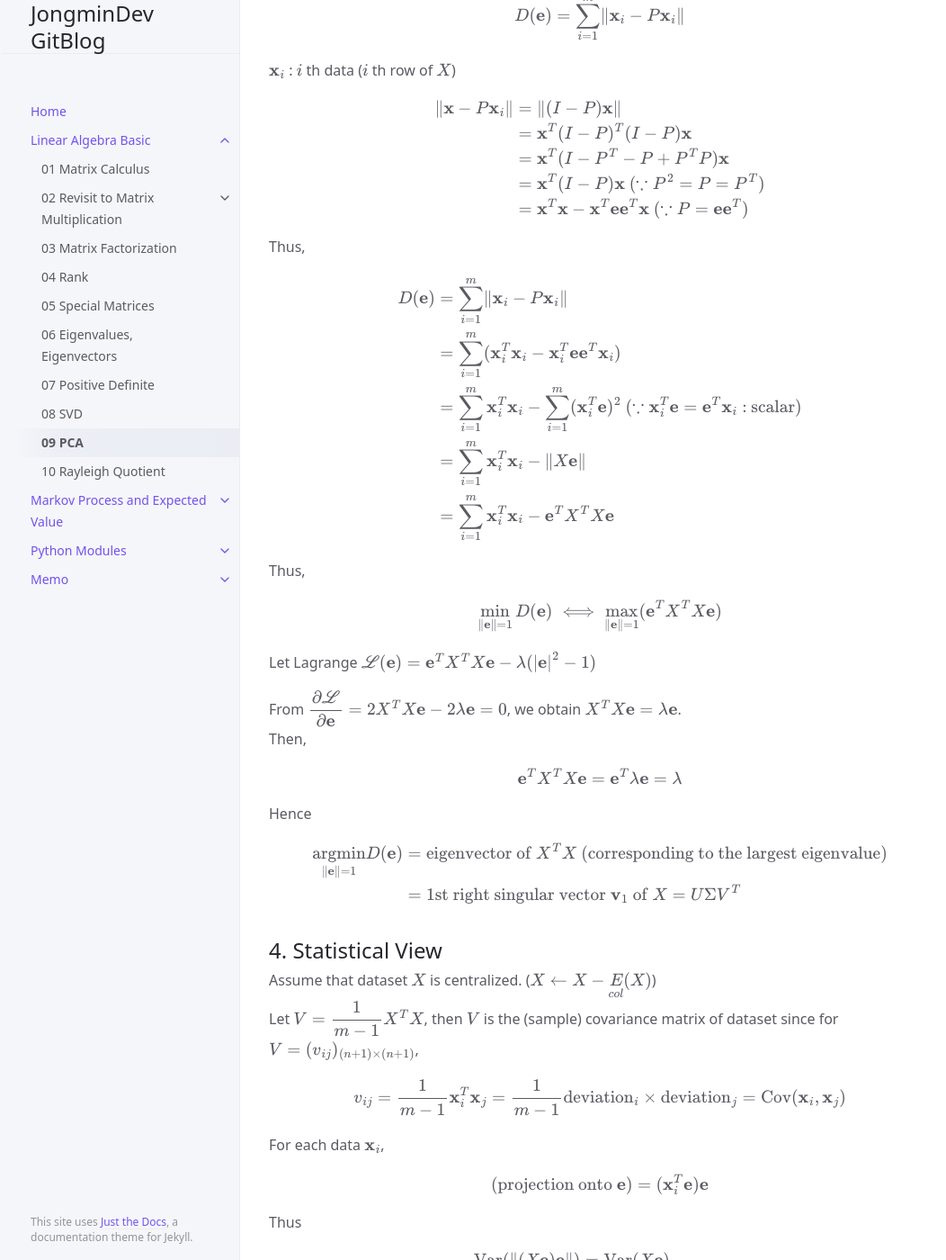
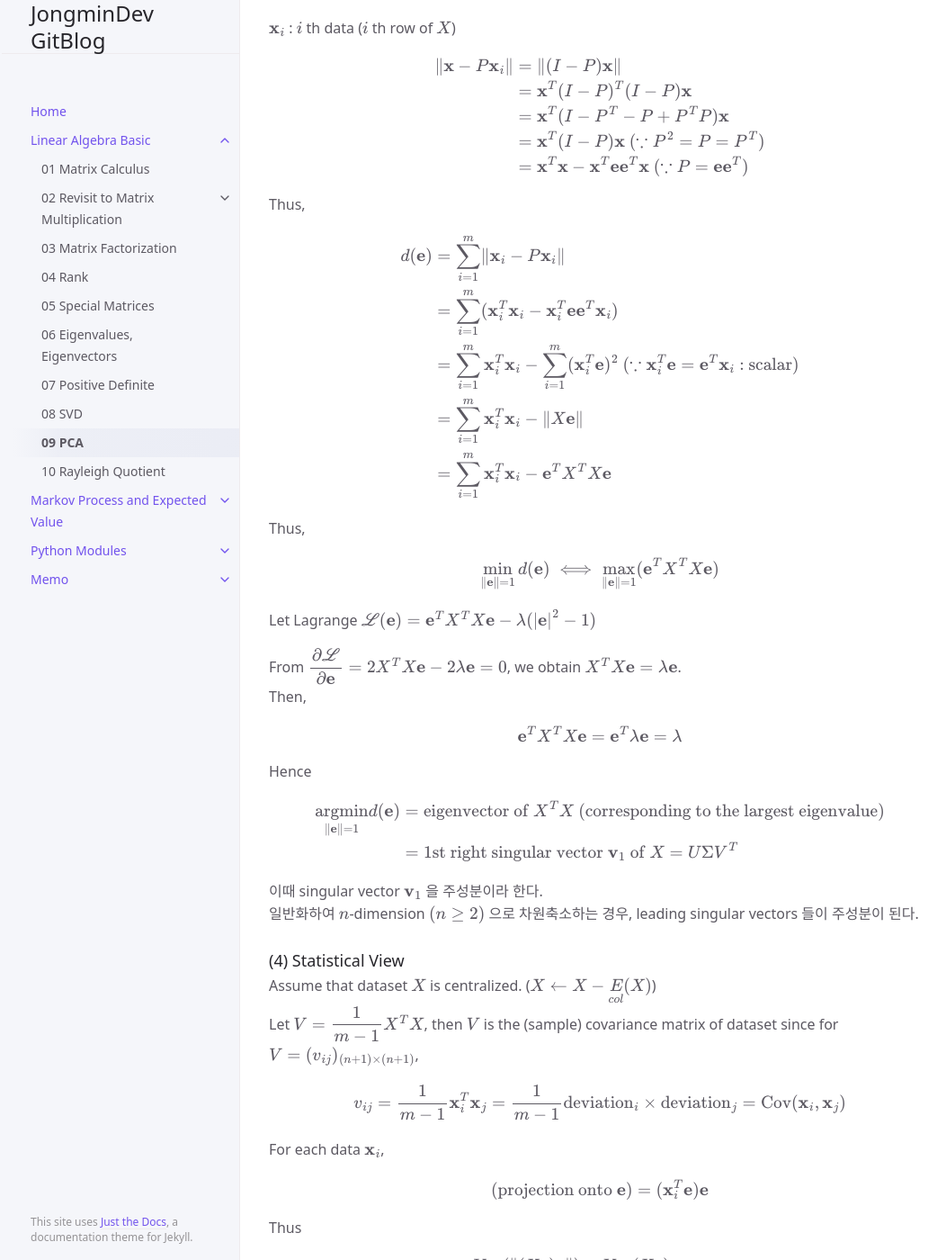
Before and after one commit to jongmindev/jongmindev.github.io, a Jekyll site: the page built from docs/LinearAlgebraBasic/09PCA.md, in a window 1280 px wide and 1400 px high, scrolled down 2290 px. Shown: the whole window at 90% size, without its empty margins (105-1157 px from the left). Built offline with Jekyll 4.4.1, drawn with Linux system fonts in a browser that asks for light colours; some of the changed text lies outside the part shown.

Commit message:
Small Change.
change notion
add comment

```diff
--- a/docs/LinearAlgebraBasic/09PCA.md
+++ b/docs/LinearAlgebraBasic/09PCA.md
@@ -88,7 +88,7 @@ Thus,
 
 $$
 \begin{align*}
-    D(\mathbf{e}) &= \sum_{i=1}^{m} \lVert \mathbf{x}_i-P\mathbf{x}_i \rVert \\ &=
+    d(\mathbf{e}) &= \sum_{i=1}^{m} \lVert \mathbf{x}_i-P\mathbf{x}_i \rVert \\ &=
     \sum_{i=1}^{m}(\mathbf{x}_i^T\mathbf{x}_i-\mathbf{x}_i^T\mathbf{e}\mathbf{e}^T\mathbf{x}_i) \\ &=
     \sum_{i=1}^{m}\mathbf{x}_i^T\mathbf{x}_i - \sum_{i=1}^{m} (\mathbf{x}_i^T\mathbf{e})^2 \ (\because \mathbf{x}_i^T\mathbf{e} = \mathbf{e}^T\mathbf{x}_i \text{ : scalar}) \\ &=
     \sum_{i=1}^{m}\mathbf{x}_i^T\mathbf{x}_i - \lVert X\mathbf{e} \rVert \\ &=
@@ -99,7 +99,7 @@ $$
 Thus,
 
 $$
-\min\limits_{\lVert\mathbf{e}\rVert=1}D(\mathbf{e}) \iff
+\min\limits_{\lVert\mathbf{e}\rVert=1}d(\mathbf{e}) \iff
 \max\limits_{\lVert\mathbf{e}\rVert=1} (\mathbf{e}^TX^T X\mathbf{e})
 $$
 
@@ -114,14 +114,17 @@ Hence
 
 $$
 \begin{align*}
-    \mathop{\text{argmin}}\limits_{\lVert\mathbf{e}\rVert=1}D(\mathbf{e}) &=
+    \mathop{\text{argmin}}\limits_{\lVert\mathbf{e}\rVert=1}d(\mathbf{e}) &=
     \text{eigenvector of } X^TX \text{ (corresponding to the largest eigenvalue)} \\ &=
     \text{1st right singular vector } \mathbf{v}_1 \text{ of } X = U\Sigma V^T
 \end{align*}
 $$
 
+이때 singular vector $\mathbf{v}_1$ 을 주성분이라 한다.
+일반화하여 $n$-dimension $(n \ge 2)$ 으로 차원축소하는 경우, leading singular vectors 들이 주성분이 된다.
 
-## 4. Statistical View
+
+### (4) Statistical View
 Assume that dataset $X$ is centralized. ($X \leftarrow X- \underset{col}{E}(X)$)
 Let $V=\dfrac{1}{m-1}X^TX$, then $V$ is the (sample) covariance matrix of dataset since for $V=(v_{ij})_{(n+1)\times(n+1)}$,
 
@@ -146,12 +149,13 @@ Thus,
 
 $$
 \begin{align*}
-    \min\limits_{\lVert\mathbf{e}\rVert=1}D(\mathbf{e}) &\iff
+    \min\limits_{\lVert\mathbf{e}\rVert=1}d(\mathbf{e}) &\iff
     \max\limits_{\lVert\mathbf{e}\rVert=1} \mathbf{e}^TV\mathbf{e} \\ &\iff
     \max\limits_{\lVert\mathbf{e}\rVert=1} \text{Var}( \ \lVert \text{data projection onto }\mathbf{e}\rVert \ )
 \end{align*}
 $$
 
+결과적으로 데이터의 분산을 최대로 보존하는 방향으로 projection 을 함으로써, 차원을 축소하면서도 정보 손실을 최소화(MSE를 기준으로)한다.
 
 ## Reference
-- http://matrix.skku.ac.kr/math4ai-intro/W12/
+- [http://matrix.skku.ac.kr/math4ai-intro/W12/](http://matrix.skku.ac.kr/math4ai-intro/W12/)
```
Also changed, not shown: other parts of docs/LinearAlgebraBasic/09PCA.md (+7 -7 lines).
